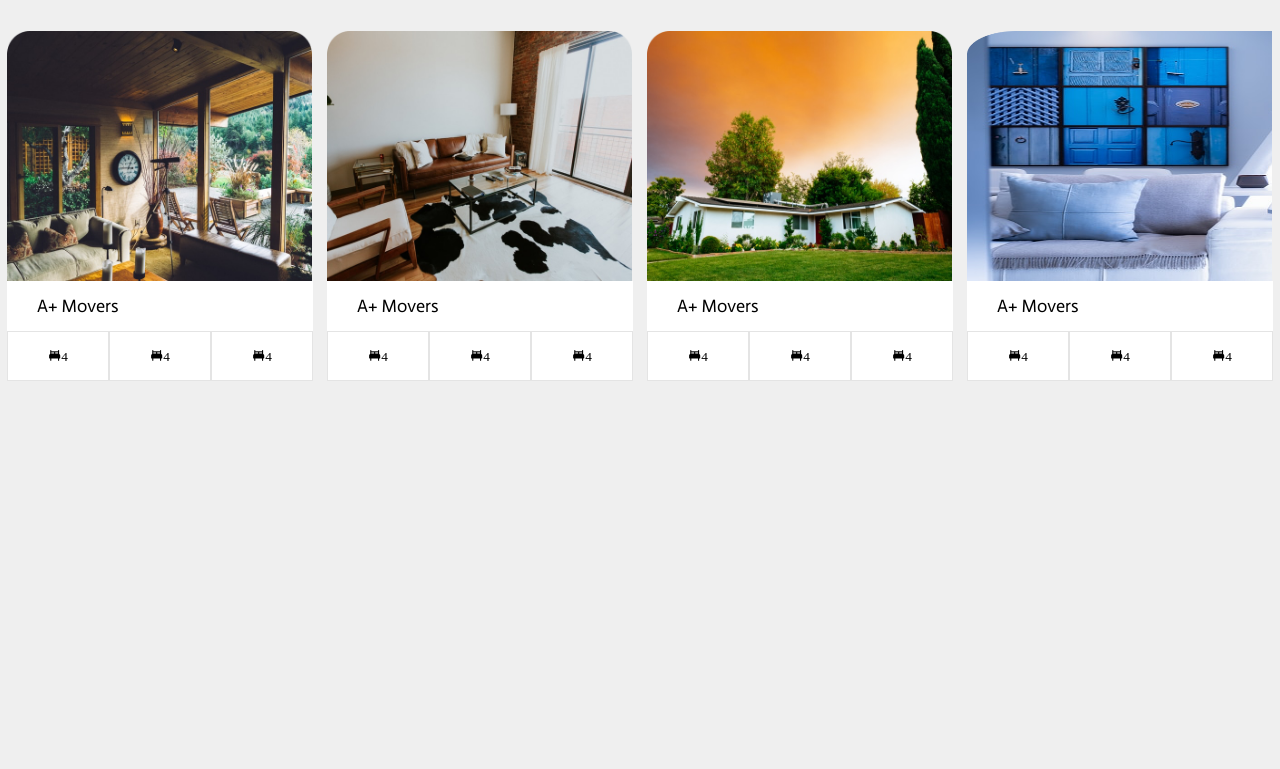
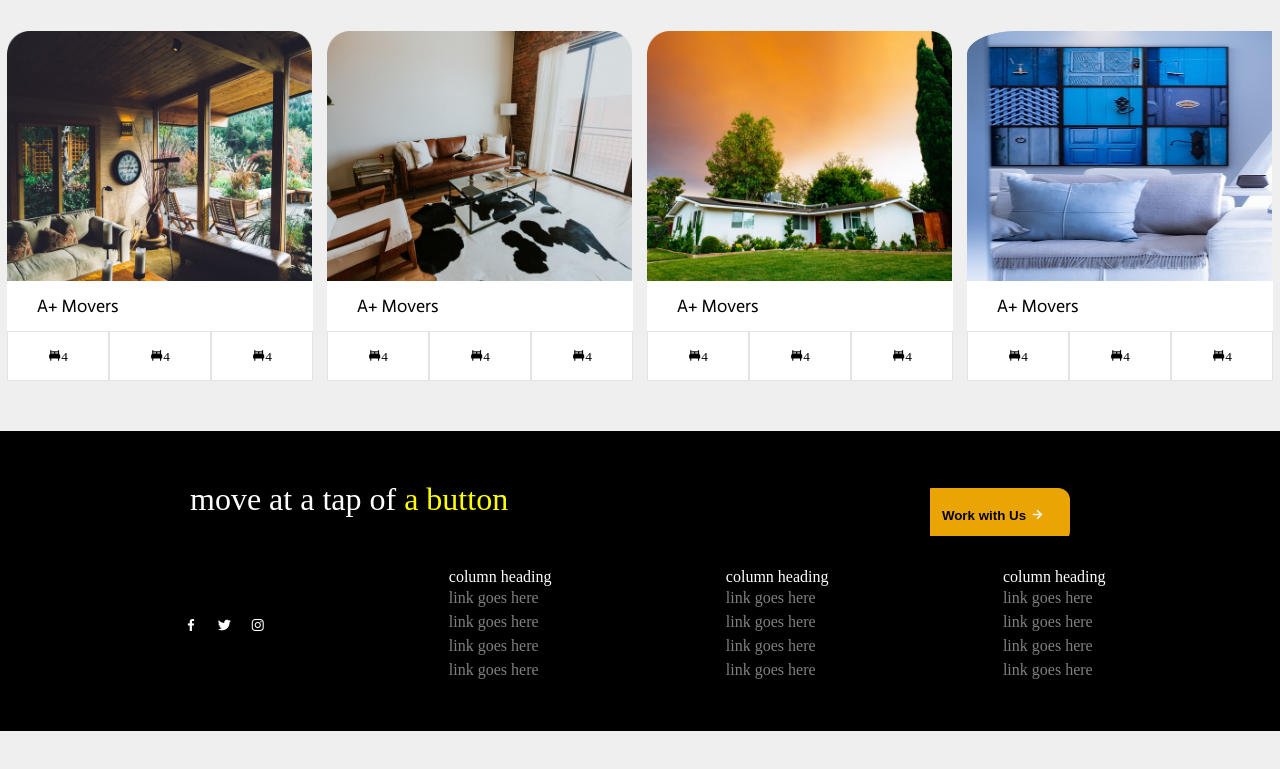
Before and after one commit to anthonykimani/Week-2-Independent-Project-Quick-Movers-Website, a plain HTML site: page movers.html in a window 1280 px wide. Shown: the part 2342-3111 px from the top of the page. After the commit the page ends 3073 px from the top, so only its background shows below. Drawn offline with nearby package versions, Linux system fonts and the light colour scheme; a web font is replaced by a local one.

Commit message:
Fixes the footer section by adding the work button , adds styling to the footer button

```diff
--- a/Assets/css/style.css
+++ b/Assets/css/style.css
@@ -616,3 +616,55 @@ form{
     border:.5px solid rgb(228, 228, 228);
     background-color:white;
 }
+
+/*-----FOOTER SECTION----*/
+
+.footer-section{
+    background-color:black;
+    color:white;
+    height:300px;
+    margin-top:50px;
+}
+
+.footer-section-container{
+    display:flex;
+    justify-content: space-between;
+}
+
+.footer-section-container > h3{
+    font-size: 32px;
+    font-weight:400;
+    padding:50px;
+    position: relative;
+    right:-140px;
+}
+
+.footer-section-container > h3 > span{
+    color:yellow;
+}
+
+.work-section{
+    overflow:hidden;
+    height:55px;
+    width:auto;
+    position:relative;
+    left:-200px;
+    bottom:-50px;
+
+}
+.work-button-2{
+    padding:20px 20px;
+    width:150px;
+    font-weight:600;
+    border-radius:12px;
+    border:none;
+    background-color:rgb(234, 165, 4);
+    color:rgb(0, 0, 0);
+    position:relative;
+    top:7px;
+    right:10px;
+}
+
+.work-button-2 > i{
+    color:white;
+}
--- a/movers.html
+++ b/movers.html
@@ -211,7 +211,45 @@
                         </div>
                     </div>
             </section>
+          <!--FOOTER SECTION-->
+            <section class="footer-section">
+                <div class="footer-section-container">
+                    <h3>move at a tap of <span>a button</span></h3>
+                    <div class="work-section">
+                        <button class="work-button-2">Work with Us<i class='bx bx-right-arrow-alt bx-fw'></i></button>
+                    </div>
+                </div>
+                <div class="line-across"></div>
+                <div class="footer">
+                    <div class="row-links">
+                        <i class="bx bxl-facebook"></i>
+                        <i class="bx bxl-twitter"></i>
+                        <i class="bx bxl-instagram"></i>
+                    </div>
+                    <!--LINKS GO HERE-->
+                    <div class="column-links">
+                        <p>column heading</p>
+                        <a href="#">link goes here</a>
+                        <a href="#">link goes here</a>
+                        <a href="#">link goes here</a>
+                        <a href="#">link goes here</a>
+                    </div>
+                    <div class="column-links">
+                        <p>column heading</p>
+                        <a href="#">link goes here</a>
+                        <a href="#">link goes here</a>
+                        <a href="#">link goes here</a>
+                        <a href="#">link goes here</a>
+                    </div>
+                    <div class="column-links">
+                        <p>column heading</p>
+                        <a href="#">link goes here</a>
+                        <a href="#">link goes here</a>
+                        <a href="#">link goes here</a>
+                        <a href="#">link goes here</a>
+                    </div>
+                </div>
+            </section>
     </div>
 </body>
-<div style="margin-top:700px"></div>
 </html>
```
Lines whose indentation alone changed are shown as unchanged.
